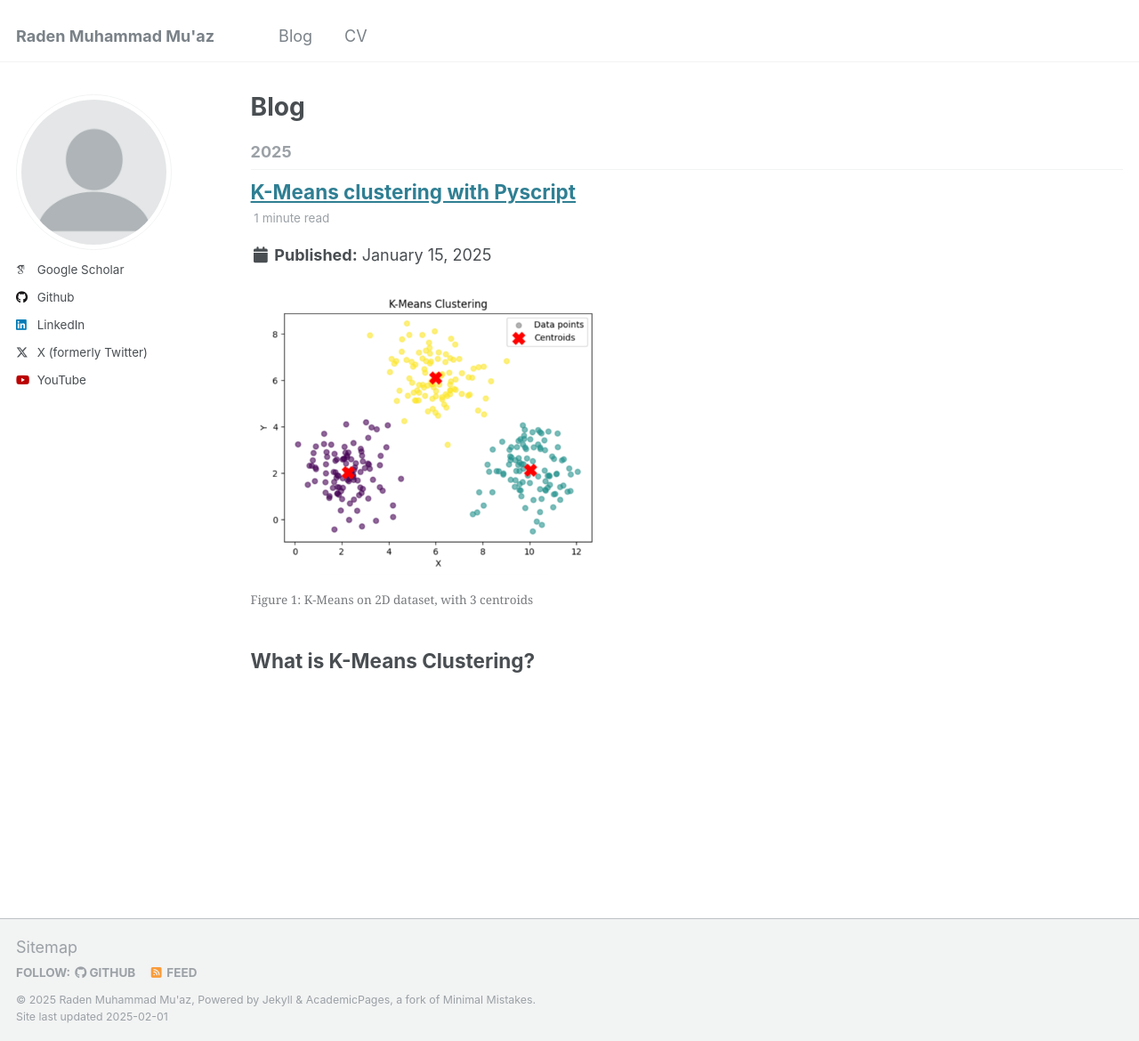
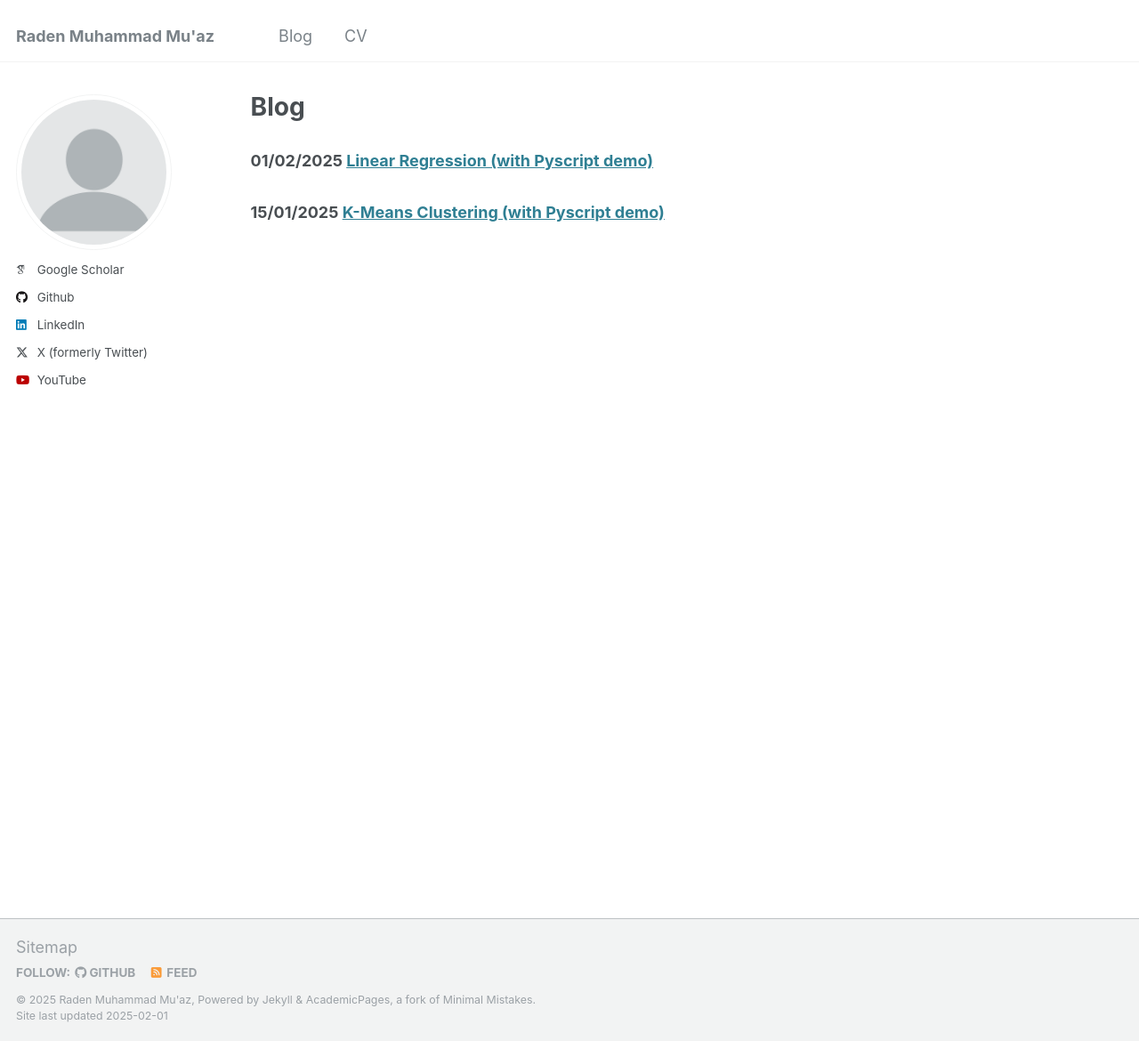
Before and after one commit to radenmuaz/radenmuaz.github.io, a Jekyll site: the page built from _pages/year-archive.html, in a window 1280 px wide and 1170 px high. Shown: the whole window at 89% size. Built offline with Jekyll 4.4.1, drawn with Linux system fonts in a browser that asks for light colours; some web fonts are replaced.

```diff
--- a/_config.yml
+++ b/_config.yml
@@ -233,7 +233,7 @@ defaults:
       type: posts
     values:
       layout: single
-      author_profile: true
+      author_profile: false
       read_time: true
       comments: true
       share: true
@@ -244,14 +244,14 @@ defaults:
       type: pages
     values:
       layout: single
-      author_profile: true
+      author_profile: false
   # _teaching
   - scope:
       path: ""
       type: teaching
     values:
       layout: single
-      author_profile: true
+      author_profile: false
       share: true
       comments: true
   # _publications
@@ -260,7 +260,7 @@ defaults:
       type: publications
     values:
       layout: single
-      author_profile: true
+      author_profile: false
       share: true
       comments: true
   # _portfolio
@@ -269,7 +269,7 @@ defaults:
       type: portfolio
     values:
       layout: single
-      author_profile: true
+      author_profile: false
       share: true
       comment: true
   # _talks
@@ -278,7 +278,7 @@ defaults:
       type: talks
     values:
       layout: talk
-      author_profile: true
+      author_profile: false
       share: true
 
 
--- a/_includes/archive-single.html
+++ b/_includes/archive-single.html
@@ -26,32 +26,21 @@
       </div>
     {% endif %}
 
-    <h2 class="archive__item-title" itemprop="headline">
+    <h3 class="archive__item-title" itemprop="headline">
       {% if post.link %}
         <a href="{{ post.link }}">{{ title }}</a> <a href="{{ base_path }}{{ post.url }}" rel="permalink"><i class="fa fa-link" aria-hidden="true" title="permalink"></i><span class="sr-only">Permalink</span></a>
       {% else %}
-        <a href="{{ base_path }}{{ post.url }}" rel="permalink">{{ title }}</a>
+      <time datetime="{{ post.date | default: "1900-01-01" | date_to_xmlschema }}">{{ post.date | default: "1900-01-01" | date: "%d/%m/%Y" }}</time> <a href="{{ base_path }}{{ post.url }}" rel="permalink">{{ title }}</a>
+      </p>
       {% endif %}
-    </h2>
-
-    {% if post.read_time %}
-      <p class="page__meta"><i class="fa fa-clock-o" aria-hidden="true"></i> {% include read-time.html %}</p>
+    </h3>
+    {% if post.collection == 'teaching' %}
+      <p> {{ post.type }}, <i>{{ post.venue }}</i>, {{ post.date | default: "1900-01-01" | date: "%Y" }} </p>
+    {% elsif post.collection == 'publications' %}
+      <p>Published in <i>{{ post.venue }}</i>, {{ post.date | default: "1900-01-01" | date: "%Y" }} </p>
+    {% elsif post.date %}
     {% endif %}
-
-        {% if post.collection == 'teaching' %}
-          <p> {{ post.type }}, <i>{{ post.venue }}</i>, {{ post.date | default: "1900-01-01" | date: "%Y" }} </p>
-        {% elsif post.collection == 'publications' %}
-          <p>Published in <i>{{ post.venue }}</i>, {{ post.date | default: "1900-01-01" | date: "%Y" }} </p>
-        {% elsif post.date %}
-         <p class="page__date"><strong><i class="fa fa-fw fa-calendar" aria-hidden="true"></i> {{ site.data.ui-text[site.locale].date_label | default: "Published:" }}</strong> <time datetime="{{ post.date | default: "1900-01-01" | date_to_xmlschema }}">{{ post.date | default: "1900-01-01" | date: "%B %d, %Y" }}</time></p>
-        {% endif %}
-
-    {% if post.excerpt and site.read_more != 'enabled' %}
-    <p class="archive__item-excerpt" itemprop="description">{{ post.excerpt | markdownify }}</p>
-    {% elsif post.excerpt and site.read_more == 'enabled' %}
-    <p class="archive__item-excerpt" itemprop="description"><p>{{ post.excerpt | markdownify | remove: '<p>' | remove: '</p>' }}<strong><a href="{{ base_path }}{{ post.url }}" rel="permalink"> Read more</a></strong></p></p>
-    {% endif %}
-
+      <!-- <p class="page__date"><time datetime="{{ post.date | default: "1900-01-01" | date_to_xmlschema }}">{{ post.date | default: "1900-01-01" | date: "%d/%m/%Y" }}</time></p> -->
     {% if post.citation and post.paperurl and post.slidesurl %}
       <p>Recommended citation: {{ post.citation }}<br /><a href="{{ post.paperurl }}">Download Paper</a> | <a href="{{ post.slidesurl }}">Download Slides</a></p>
     {% elsif post.citation and post.paperurl %}
--- a/_pages/year-archive.html
+++ b/_pages/year-archive.html
@@ -9,11 +9,8 @@ redirect_from:
 
 {% include base_path %}
 {% capture written_year %}'None'{% endcapture %}
+{% include base_path %}
+{% capture written_year %}'None'{% endcapture %}
 {% for post in site.posts %}
-  {% capture year %}{{ post.date | date: '%Y' }}{% endcapture %}
-  {% if year != written_year %}
-    <h2 id="{{ year | slugify }}" class="archive__subtitle">{{ year }}</h2>
-    {% capture written_year %}{{ year }}{% endcapture %}
-  {% endif %}
   {% include archive-single.html %}
 {% endfor %}
--- a/_posts/2025-01-15-kmeans.md
+++ b/_posts/2025-01-15-kmeans.md
@@ -1,11 +1,11 @@
 ---
-title: 'K-Means clustering with Pyscript'
+title: 'K-Means Clustering (with Pyscript demo)'
 date: 2025-01-15
-permalink: /posts/2025/01/kmeans_with_pyscript/
+permalink: /blog/2025/01/kmeans_clustering/
 tags:
-  - cool posts
-  - category1
-  - category2
+  - machine learning
+  - k-means
+  - pyscript
 ---
 
 <!-- ![kmeans]({{ site.url }}{{ site.baseurl }}/images/kmeans.png) -->
--- /dev/null
+++ b/_posts/2025-01-15-linear-regression.md
@@ -0,0 +1,47 @@
+---
+title: 'Linear Regression (with Pyscript demo)'
+date: 2025-02-01
+permalink: /blog/2025/01/linear-regression/
+tags:
+  - machine learning
+  - linear regression
+  - pyscript
+---
+
+<!-- ![kmeans]({{ site.url }}{{ site.baseurl }}/images/kmeans.png) -->
+<html>
+<img class="center" src="{{ site.url }}{{ site.baseurl }}/images/kmeans.png" width="400">
+<figcaption>Figure 1: Linear regression on 2D dataset/figcaption>
+</html>
+
+## What is linear regression?
+
+
+## Training
+
+## Inference
+
+
+# Demo with Pyscript
+
+In this demo, the dataset is 2D, with first variable increasing linearly with the second variable, with some Gaussian noise
+<html>
+    <head>
+        <!-- Recommended meta tags -->
+        <meta charset="UTF-8">
+        <meta name="viewport" content="width=device-width,initial-scale=1.0">
+
+    </head>
+    <body>
+        <section class="pyscript">
+            <div id="mpl"></div>
+            <script type="py"
+            src="https://gist.githubusercontent.com/radenmuaz/a00426001425ad3a56a019c1f0f26460/raw/13c019dc44abf06e94deefd0b81e8f8a726eb776/kmeans_pyscript.py"
+             config='{"packages":["numpy", "matplotlib"], "sync_main_only": true}'>
+            </script>
+          </section>
+    <script src="https://gist.github.com/radenmuaz/a00426001425ad3a56a019c1f0f26460.js"></script>
+
+  </body>
+
+</html>
```
